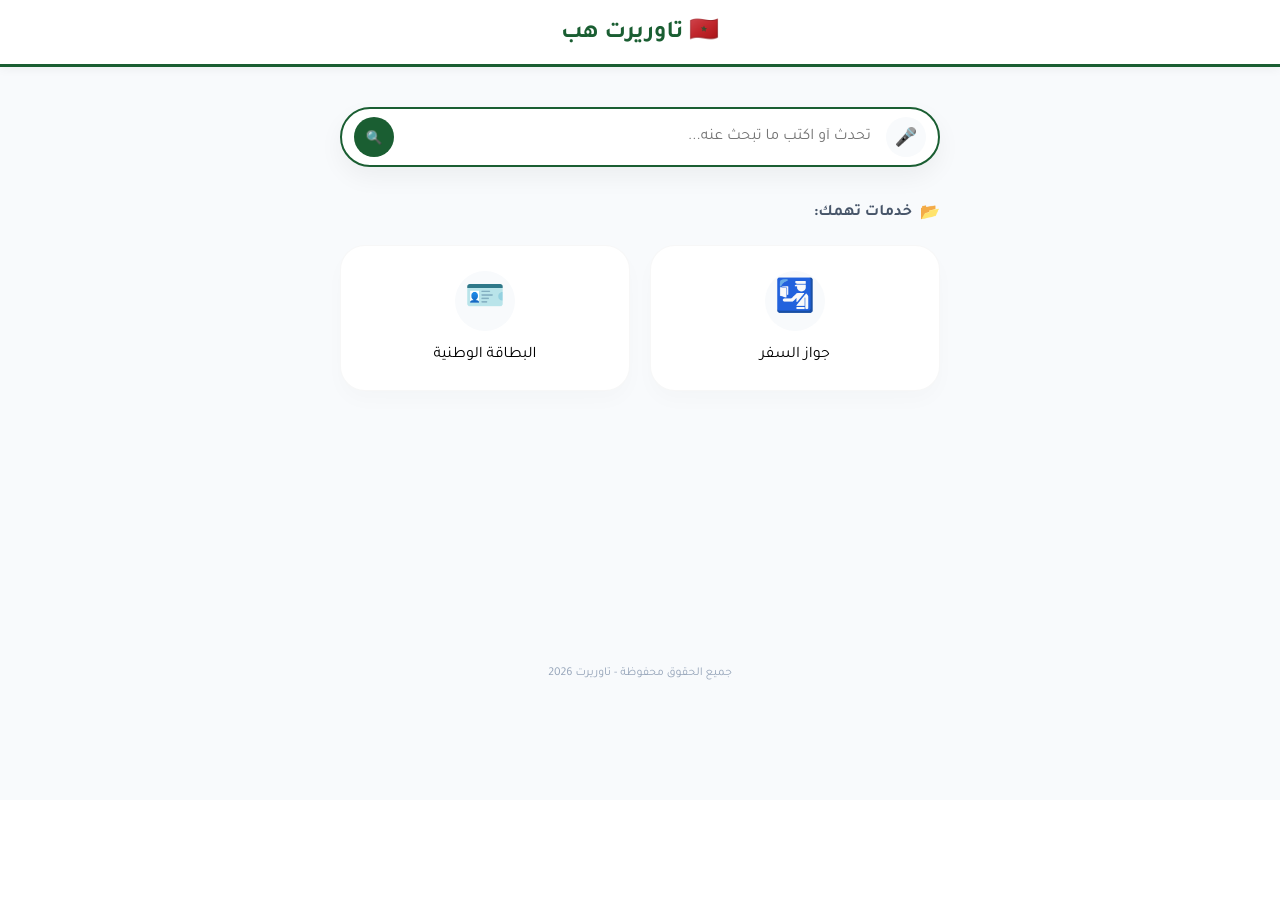
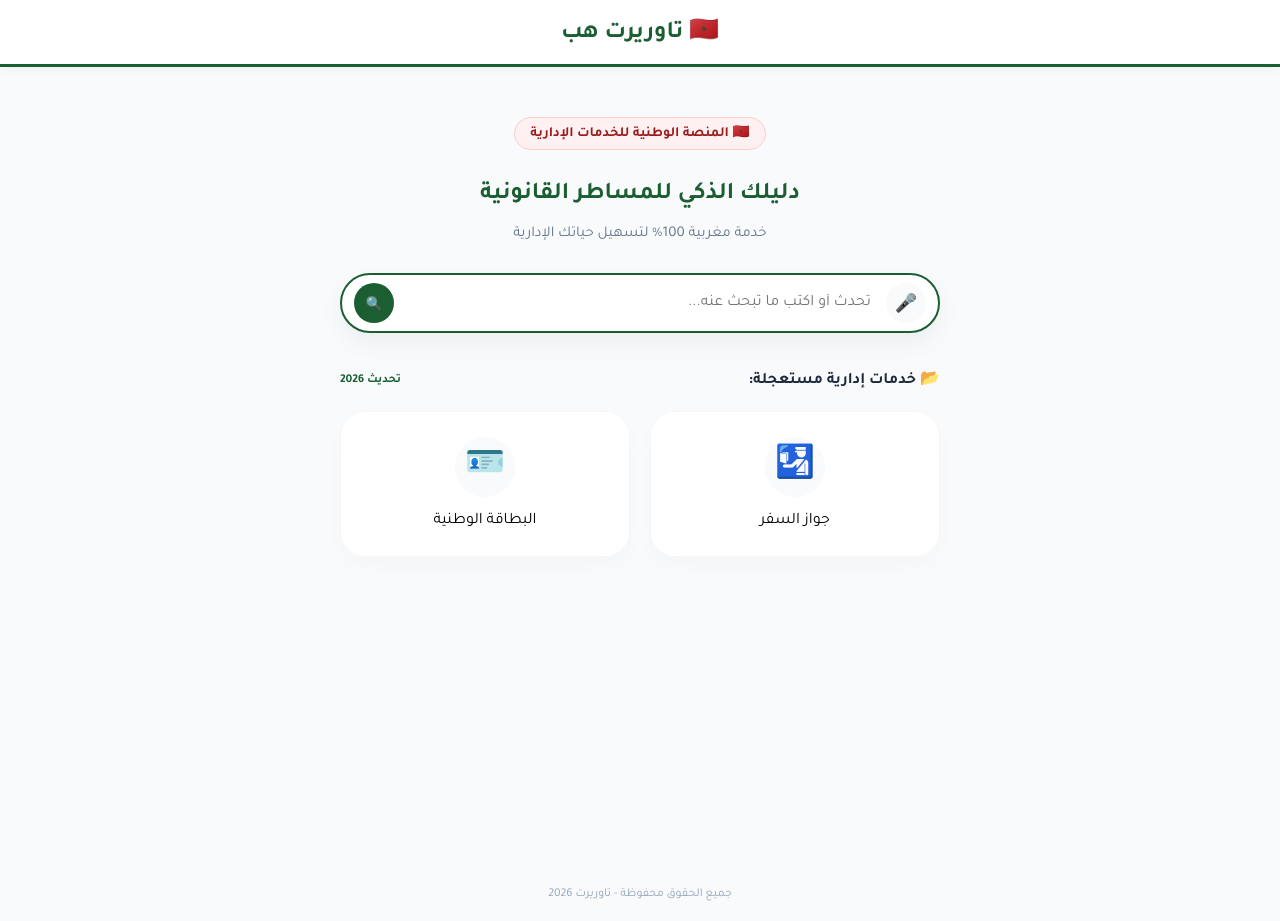
Before and after one commit to younessamsong09-hue/taourirt-app, a Flask app: page / in a window 1280 px wide. Before the commit the page ends 680 px from the top, so only its background shows below. Run offline with Flask 3, Linux system fonts and the light colour scheme.

Commit message:
Update index.html

```diff
--- a/templates/index.html
+++ b/templates/index.html
@@ -1,18 +1,27 @@
 {% extends "base.html" %}
 
 {% block content %}
-    <div style="margin-top: 20px;">
+    <div style="text-align: center; margin: 30px 0; animation: fadeIn 0.8s ease;">
+        <div style="display: inline-block; background: #fff1f2; padding: 5px 15px; border-radius: 50px; border: 1px solid #fecaca; margin-bottom: 15px;">
+            <span style="font-size: 14px; color: #991b1b; font-weight: bold;">🇲🇦 المنصة الوطنية للخدمات الإدارية</span>
+        </div>
+        <h1 style="color: var(--main-green); font-size: 24px; margin-bottom: 10px;">دليلك الذكي للمساطر القانونية</h1>
+        <p style="color: #64748b; font-size: 15px;">خدمة مغربية 100% لتسهيل حياتك الإدارية</p>
+    </div>
+
+    <div style="margin-bottom: 35px;">
         {% include "includes/search_bar.html" %}
     </div>
 
-    <div style="margin-top: 35px;">
-        <h3 style="font-size: 16px; color: #475569; margin-bottom: 20px; display: flex; align-items: center; gap: 8px;">
-            <span>📂</span> خدمات تهمك:
-        </h3>
+    <div style="margin-top: 20px;">
+        <div style="display: flex; justify-content: space-between; align-items: center; margin-bottom: 20px;">
+            <h3 style="font-size: 16px; color: #1e293b; margin: 0;">📂 خدمات إدارية مستعجلة:</h3>
+            <span style="font-size: 12px; color: var(--main-green); font-weight: bold;">تحديث 2026</span>
+        </div>
         {% include "includes/categories.html" %}
     </div>
 
-    <div id="results-area" style="margin-top: 35px; min-height: 200px;">
+    <div id="results-area" style="margin-top: 40px; min-height: 250px;">
         <div id="results-display" style="display: none;"></div>
         {% include "includes/results_area.html" ignore missing %}
     </div>
@@ -26,16 +35,15 @@
             const display = document.getElementById('results-display');
 
             if(!query) {
-                queryInput.parentElement.style.borderColor = '#ef4444';
+                queryInput.parentElement.style.boxShadow = '0 0 0 3px rgba(239, 68, 68, 0.2)';
                 return;
             }
 
-            // إظهار مؤشر التحميل
             display.style.display = 'block';
             display.innerHTML = `
-                <div style="text-align:center; padding:40px; background:white; border-radius:20px; box-shadow:0 10px 20px rgba(0,0,0,0.05);">
-                    <div class="spinner"></div>
-                    <p style="margin-top:15px; color:#64748b;">جاري استخراج المعلومات...</p>
+                <div style="text-align:center; padding:40px; background:white; border-radius:20px;">
+                    <div class="loader-flag"></div>
+                    <p style="margin-top:15px; color:#64748b; font-weight:bold;">جاري مراجعة الدليل الوطني...</p>
                 </div>
             `;
 
@@ -48,47 +56,50 @@
                 const data = await response.json();
 
                 if(data.found) {
-                    // تحويل النصوص العادية إلى قائمة نقاط احترافية
                     const docsList = data.docs.split('-').filter(i => i.trim() !== "").map(doc => `
-                        <div style="display: flex; align-items: center; gap: 12px; background: #fdfdfd; padding: 12px; border-radius: 12px; border-right: 4px solid var(--main-green); margin-bottom: 10px; box-shadow: 0 2px 5px rgba(0,0,0,0.02);">
-                            <span style="color: var(--main-green); font-size: 18px;">✓</span>
-                            <span style="color: #334155; font-size: 15px;">${doc.trim()}</span>
+                        <div class="doc-item">
+                            <span class="check-icon">✓</span>
+                            <span class="doc-text">${doc.trim()}</span>
                         </div>
                     `).join('');
 
                     display.innerHTML = `
-                        <div style="background: white; border-radius: 25px; padding: 25px; box-shadow: 0 20px 40px rgba(0,0,0,0.08); border: 1px solid #f1f5f9; animation: fadeInUp 0.5s ease;">
-                            <div style="display: flex; align-items: center; gap: 12px; margin-bottom: 20px;">
-                                <div style="background: #e6f4ea; padding: 10px; border-radius: 12px; font-size: 20px;">📋</div>
-                                <h3 style="color: var(--main-green); margin: 0; font-size: 20px; font-weight: 700;">${data.title}</h3>
+                        <div class="result-card">
+                            <div class="result-header">
+                                <div class="header-icon">🇲🇦</div>
+                                <h3 class="result-title">${data.title}</h3>
                             </div>
 
-                            <div style="margin-bottom: 25px;">
+                            <div class="docs-container">
                                 ${docsList}
                             </div>
 
-                            <div style="background: #f8fafc; padding: 18px; border-radius: 18px; border: 1px dashed #cbd5e1;">
-                                <div style="display: flex; align-items: center; gap: 8px; margin-bottom: 5px;">
-                                    <span style="font-size: 16px;">📍</span>
-                                    <span style="font-size: 14px; color: #64748b;"><b>المكان:</b></span>
+                            <div class="info-box">
+                                <div class="info-row">
+                                    <span class="label">📍 جهة الإيداع:</span>
+                                    <span class="value">${data.location}</span>
                                 </div>
-                                <p style="margin: 0 25px 0 0; font-size: 15px; color: #1e293b;">${data.location}</p>
+                                ${data.cost ? `
+                                <div class="info-row">
+                                    <span class="label">💰 الواجبات:</span>
+                                    <span class="value">${data.cost}</span>
+                                </div>` : ''}
                             </div>
 
-                            <button onclick="window.print()" style="width: 100%; margin-top: 25px; padding: 15px; border-radius: 15px; border: none; background: #f1f5f9; color: #475569; font-weight: bold; cursor: pointer; transition: 0.3s; font-family: 'Tajawal';">
-                                🖨️ حفظ نسخة PDF
+                            <button onclick="window.print()" class="print-btn">
+                                🖨️ تحميل الدليل (PDF)
                             </button>
                         </div>
                     `;
                 } else {
                     display.innerHTML = `
-                        <div style="text-align:center; padding:40px; background:white; border-radius:20px;">
-                            <p style="font-size:16px; color:#64748b;">🧐 لم أجد معلومات دقيقة، جرب البحث بكلمة واحدة مثل "جواز" أو "بطاقة".</p>
+                        <div style="text-align:center; padding:40px; background:white; border-radius:20px; border: 1px solid #e2e8f0;">
+                            <p style="font-size:16px; color:#64748b;">🧐 لم نجد هذه المسطرة حالياً. حاول البحث بكلمات مثل "البطاقة الوطنية" أو "جواز السفر".</p>
                         </div>
                     `;
                 }
             } catch (e) {
-                display.innerHTML = "خطأ في الاتصال بالخادم.";
+                display.innerHTML = "<div style='text-align:center; color:red;'>تعذر الاتصال بالخادم الوطني.</div>";
             }
         }
 
@@ -99,8 +110,27 @@
     </script>
 
     <style>
-        .spinner { width: 30px; height: 30px; border: 3px solid #f3f3f3; border-top: 3px solid var(--main-green); border-radius: 50%; animation: spin 1s linear infinite; margin: 0 auto; }
+        .loader-flag { width: 40px; height: 40px; border: 4px solid #f3f3f3; border-top: 4px solid #c1272d; border-radius: 50%; animation: spin 1s linear infinite; margin: 0 auto; }
         @keyframes spin { 0% { transform: rotate(0deg); } 100% { transform: rotate(360deg); } }
-        @keyframes fadeInUp { from { opacity: 0; transform: translateY(20px); } to { opacity: 1; transform: translateY(0); } }
+
+        .result-card { background: white; border-radius: 25px; padding: 25px; box-shadow: 0 20px 40px rgba(0,0,0,0.06); border: 1px solid #f1f5f9; animation: slideUp 0.5s ease; }
+        .result-header { display: flex; align-items: center; gap: 12px; margin-bottom: 25px; border-bottom: 2px solid #f8fafc; padding-bottom: 15px; }
+        .header-icon { font-size: 24px; }
+        .result-title { color: #1a5e32; margin: 0; font-size: 20px; font-weight: 800; }
+
+        .doc-item { display: flex; align-items: center; gap: 12px; background: #f8fafc; padding: 12px; border-radius: 12px; margin-bottom: 10px; transition: 0.3s; }
+        .doc-item:hover { background: #eff6ff; transform: translateX(-5px); }
+        .check-icon { color: #16a34a; font-weight: bold; }
+        .doc-text { color: #334155; font-size: 15px; font-weight: 500; }
+
+        .info-box { background: #fff; border: 1px solid #e2e8f0; padding: 15px; border-radius: 18px; margin-top: 20px; }
+        .info-row { display: flex; justify-content: space-between; margin-bottom: 8px; }
+        .label { color: #64748b; font-size: 14px; font-weight: bold; }
+        .value { color: #1e293b; font-size: 14px; }
+
+        .print-btn { width: 100%; margin-top: 25px; padding: 15px; border-radius: 15px; border: none; background: #1a5e32; color: white; font-weight: bold; cursor: pointer; font-family: 'Tajawal'; box-shadow: 0 4px 12px rgba(26, 94, 50, 0.2); }
+
+        @keyframes slideUp { from { opacity: 0; transform: translateY(30px); } to { opacity: 1; transform: translateY(0); } }
+        @keyframes fadeIn { from { opacity: 0; } to { opacity: 1; } }
     </style>
 {% endblock %}
```
